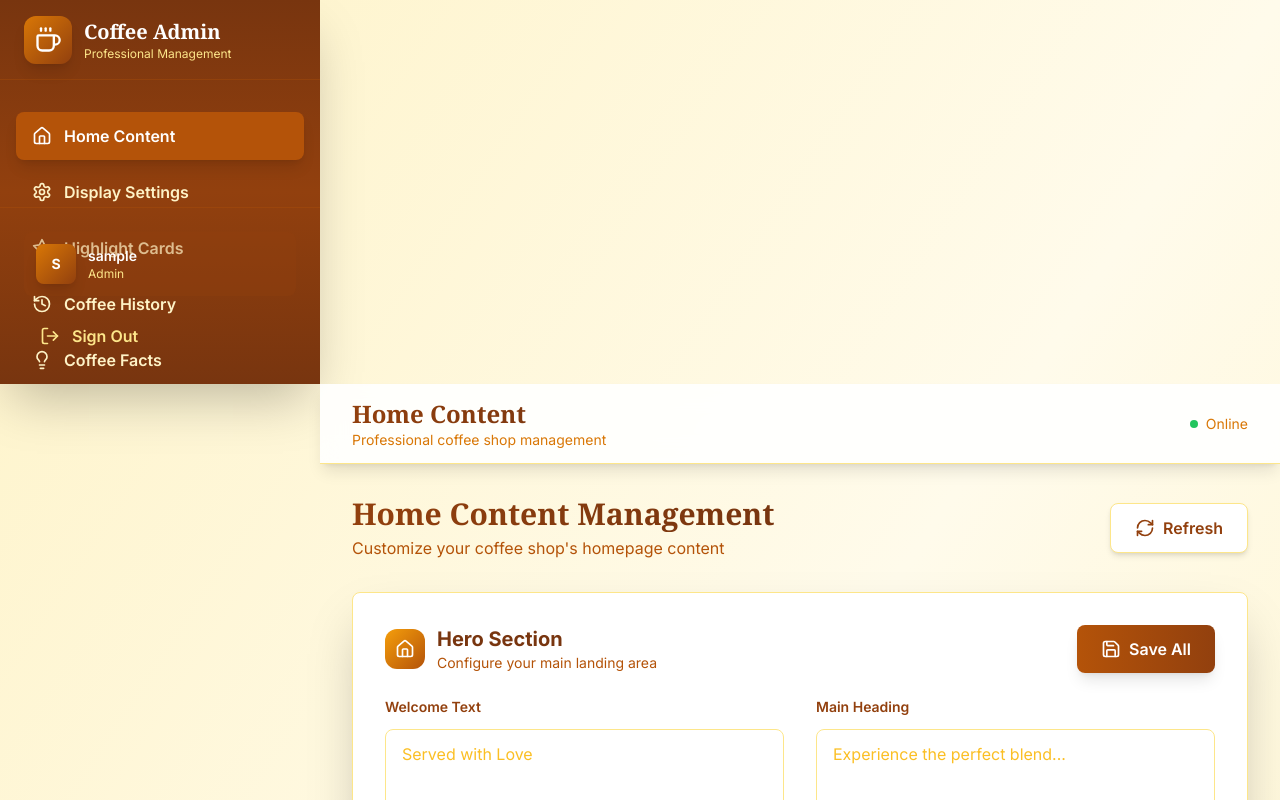
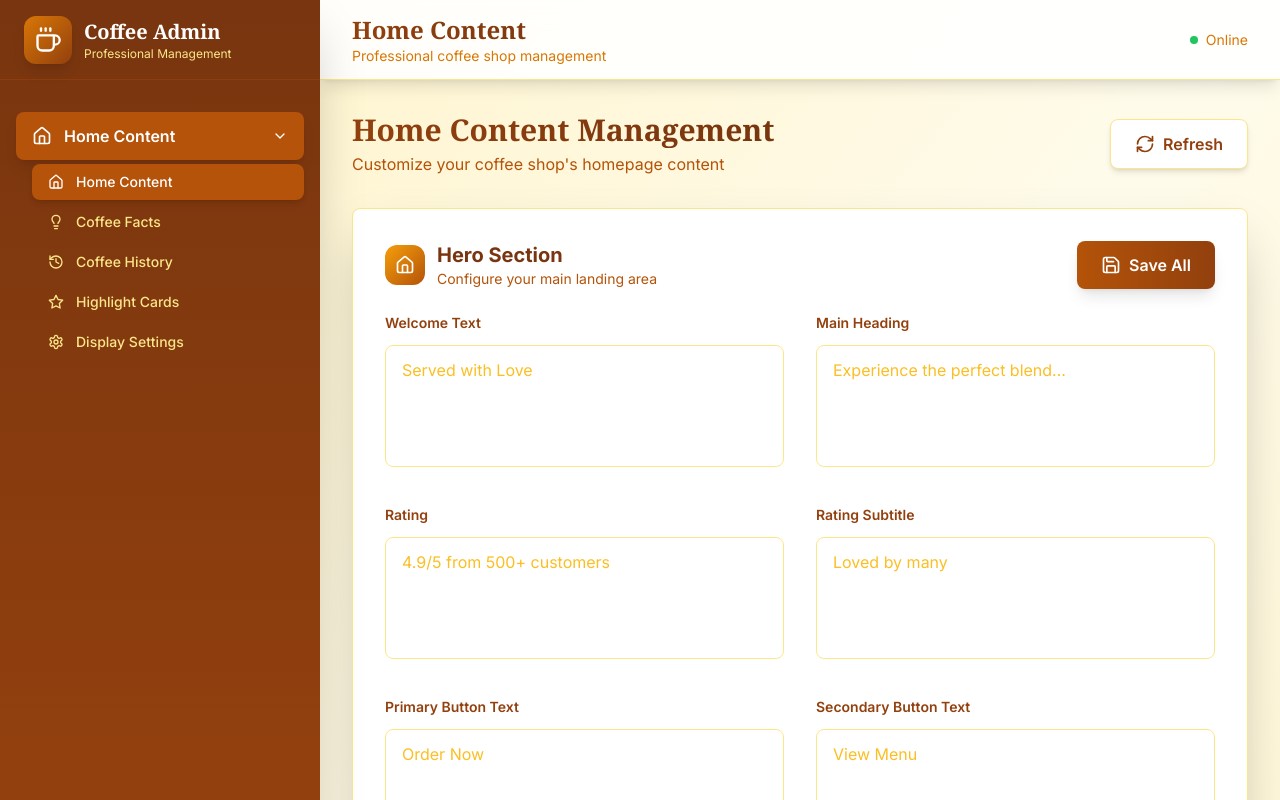
Before and after one commit to tediyo/Admin-panel-for-CK-Shops, a Next.js app: page /dashboard in a window 1280 px wide. Shown: the top 800 px of the page. Built offline with nearby package versions, Linux system fonts and the light colour scheme; no server answers; the database is empty; sample sign-in values are in the browser's storage.

Commit message:
Side bar being pro UI

```diff
--- a/app/dashboard/page.tsx
+++ b/app/dashboard/page.tsx
@@ -12,7 +12,9 @@ import {
   Lightbulb,
   LogOut,
   Menu,
-  X
+  X,
+  ChevronDown,
+  ChevronRight
 } from 'lucide-react';
 import HomeContentManager from '@/components/HomeContentManager';
 import DisplaySettingsManager from '@/components/DisplaySettingsManager';
@@ -60,12 +62,31 @@ export default function Dashboard() {
     router.push('/');
   };
 
-  const tabs = [
+  const [expandedMenus, setExpandedMenus] = useState<Set<string>>(new Set(['home']));
+
+  const mainMenus = [
+    {
+      id: 'home',
+      name: 'Home Content',
+      icon: Home,
+      subMenus: [
         { id: 'home-content', name: 'Home Content', icon: Home },
+        { id: 'coffee-facts', name: 'Coffee Facts', icon: Lightbulb },
+        { id: 'coffee-history', name: 'Coffee History', icon: History },
+        { id: 'highlight-cards', name: 'Highlight Cards', icon: Star },
         { id: 'display-settings', name: 'Display Settings', icon: Settings },
-    { id: 'highlight-cards', name: 'Highlight Cards', icon: Star },
-    { id: 'coffee-history', name: 'Coffee History', icon: History },
-    { id: 'coffee-facts', name: 'Coffee Facts', icon: Lightbulb },
+      ]
+    },
+    // Future main menus can be added here
+    // {
+    //   id: 'products',
+    //   name: 'Products',
+    //   icon: Package,
+    //   subMenus: [
+    //     { id: 'menu-items', name: 'Menu Items', icon: Coffee },
+    //     { id: 'categories', name: 'Categories', icon: Folder },
+    //   ]
+    // },
   ];
 
   const renderActiveTab = () => {
@@ -94,7 +115,7 @@ export default function Dashboard() {
   }
 
   return (
-    <div className="min-h-screen professional-gradient">
+    <div className="min-h-screen professional-gradient flex">
       {/* Mobile sidebar overlay */}
       {sidebarOpen && (
         <div
@@ -106,7 +127,7 @@ export default function Dashboard() {
       {/* Professional Brown Sidebar */}
       <div className={`fixed inset-y-0 left-0 z-50 w-80 sidebar transform ${
         sidebarOpen ? 'translate-x-0' : '-translate-x-full'
-      } transition-all duration-300 ease-in-out lg:translate-x-0 lg:static lg:inset-0`}>
+      } transition-all duration-300 ease-in-out lg:translate-x-0 lg:static lg:block`}>
         <div className="flex items-center justify-between h-20 px-6 border-b border-amber-700/30">
           <div className="flex items-center space-x-3">
             <div className="h-12 w-12 bg-gradient-to-br from-amber-600 to-amber-800 rounded-xl flex items-center justify-center shadow-lg">
@@ -126,22 +147,61 @@ export default function Dashboard() {
         </div>
 
         <nav className="mt-8 px-4">
-          <div className="space-y-2">
-            {tabs.map((tab) => {
-              const Icon = tab.icon;
-              const isActive = activeTab === tab.id;
+          <div className="space-y-1">
+            {mainMenus.map((menu) => {
+              const Icon = menu.icon;
+              const isExpanded = expandedMenus.has(menu.id);
+              const hasActiveSubMenu = menu.subMenus.some(subMenu => activeTab === subMenu.id);
+
+              return (
+                <div key={menu.id} className="space-y-1">
+                  {/* Main Menu Item */}
+                  <button
+                    onClick={() => {
+                      setExpandedMenus(prev => {
+                        const newSet = new Set(prev);
+                        if (newSet.has(menu.id)) {
+                          newSet.delete(menu.id);
+                        } else {
+                          newSet.add(menu.id);
+                        }
+                        return newSet;
+                      });
+                    }}
+                    className={`w-full sidebar-item group ${hasActiveSubMenu ? 'active' : ''}`}
+                  >
+                    <Icon className="h-5 w-5" />
+                    <span className="font-semibold flex-1 text-left">{menu.name}</span>
+                    {isExpanded ? (
+                      <ChevronDown className="h-4 w-4" />
+                    ) : (
+                      <ChevronRight className="h-4 w-4" />
+                    )}
+                  </button>
+
+                  {/* Sub Menu Items */}
+                  {isExpanded && (
+                    <div className="ml-4 space-y-1">
+                      {menu.subMenus.map((subMenu) => {
+                        const SubIcon = subMenu.icon;
+                        const isActive = activeTab === subMenu.id;
                         return (
                           <button
-                  key={tab.id}
+                            key={subMenu.id}
                             onClick={() => {
-                    setActiveTab(tab.id);
+                              setActiveTab(subMenu.id);
                               setSidebarOpen(false);
                             }}
-                  className={`w-full sidebar-item group ${isActive ? 'active' : ''}`}
+                            className={`w-full sidebar-sub-item group ${isActive ? 'active' : ''}`}
                           >
-                  <Icon className="h-5 w-5" />
-                  <span className="font-semibold">{tab.name}</span>
+                            <SubIcon className="h-4 w-4" />
+                            <span className="font-medium">{subMenu.name}</span>
                           </button>
+                        );
+                      })}
+                    </div>
+                  )}
+                </div>
               );
             })}
           </div>
@@ -170,9 +230,9 @@ export default function Dashboard() {
       </div>
 
       {/* Main content */}
-      <div className="lg:ml-80">
+      <div className="flex-1 flex flex-col min-h-screen">
         {/* Professional Top bar */}
-        <div className="bg-white/90 backdrop-blur-md shadow-lg border-b border-amber-200 h-20 flex items-center justify-between px-8">
+        <div className="bg-white/90 backdrop-blur-md shadow-lg border-b border-amber-200 h-20 flex items-center justify-between px-8 flex-shrink-0">
           <button
             onClick={() => setSidebarOpen(true)}
             className="lg:hidden p-3 rounded-lg hover:bg-amber-100 transition-colors"
@@ -183,7 +243,13 @@ export default function Dashboard() {
           <div className="flex items-center space-x-6">
             <div>
               <h1 className="text-2xl font-bold professional-text-gradient font-serif">
-                {tabs.find(tab => tab.id === activeTab)?.name || 'Dashboard'}
+                {(() => {
+                  for (const menu of mainMenus) {
+                    const subMenu = menu.subMenus.find(sub => sub.id === activeTab);
+                    if (subMenu) return subMenu.name;
+                  }
+                  return 'Dashboard';
+                })()}
               </h1>
               <p className="text-sm text-amber-600">Professional coffee shop management</p>
             </div>
@@ -198,7 +264,7 @@ export default function Dashboard() {
         </div>
 
         {/* Content */}
-        <main className="p-8 animate-fade-in">
+        <main className="flex-1 p-8 animate-fade-in overflow-auto">
           <div className="max-w-7xl mx-auto">
             {renderActiveTab()}
           </div>
--- a/app/globals.css
+++ b/app/globals.css
@@ -66,6 +66,14 @@
 
   .sidebar-item.active {
     @apply bg-amber-700 text-white shadow-lg;
+  }
+
+  .sidebar-sub-item {
+    @apply flex items-center space-x-3 px-4 py-2 rounded-lg text-amber-200 hover:bg-amber-700/50 hover:text-white transition-all duration-200 text-sm;
+  }
+
+  .sidebar-sub-item.active {
+    @apply bg-amber-700 text-white shadow-md;
   }
 
   /* Modern Status Badges */
--- a/components/CoffeeFactsManager.tsx
+++ b/components/CoffeeFactsManager.tsx
@@ -1,7 +1,7 @@
 'use client';
 
 import { useState, useEffect } from 'react';
-import { Plus, Edit, Trash2, Save, X, RefreshCw } from 'lucide-react';
+import { Plus, Edit, Trash2, Save, X, RefreshCw, Lightbulb } from 'lucide-react';
 
 interface CoffeeFact {
   _id?: string;
@@ -149,7 +149,7 @@ export default function CoffeeFactsManager() {
       {/* Facts Grid */}
       <div className="grid grid-cols-1 md:grid-cols-2 lg:grid-cols-3 gap-6">
         {facts.map((fact, index) => (
-          <div key={fact.id} className="card group hover:scale-105 transition-all duration-300 animate-slide-up" style={{ animationDelay: `${index * 100}ms` }}>
+          <div key={fact._id || fact.id || `fact-${index}`} className="card group hover:scale-105 transition-all duration-300 animate-slide-up" style={{ animationDelay: `${index * 100}ms` }}>
             <div className="flex items-start justify-between mb-4">
               <div className="flex-1">
                 <div className="h-12 w-12 bg-gradient-to-br from-amber-500 to-amber-700 rounded-xl flex items-center justify-center mb-4 group-hover:scale-110 transition-transform">
```
Lines whose indentation alone changed are shown as unchanged.
